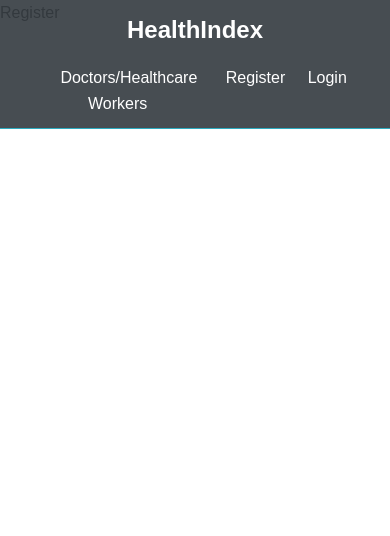
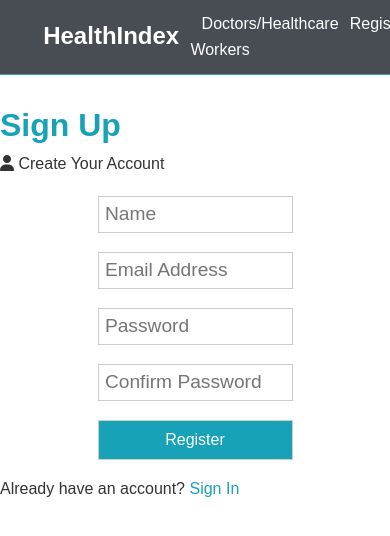
Before and after one commit to bicipeng/healthindex, a React (Create React App) app in the folder client/: page /register in a window 390 px wide. Shown: the top 536 px of the page. Built offline with nearby package versions, Linux system fonts and the light colour scheme.

Commit message:
onchange,onsubmit for register form

```diff
--- a/client/src/App.css
+++ b/client/src/App.css
@@ -1,4 +1,4 @@
-
+/* Global Styles */
 :root {
   --primary-color: #17a2b8;
   --dark-color: #343a40;
@@ -51,11 +51,11 @@ img {
   margin-bottom: 1rem;
 }
 
-.large {
+/* .large {
   font-size: 3rem;
   line-height: 1.2;
   margin-bottom: 1rem;
-}
+} */
 
 .lead {
   font-size: 1.5rem;
@@ -235,58 +235,9 @@ img {
 }
 
 /* Forms */
-.form .form-group {
-  margin: 1.2rem 0;
-}
 
-.form .form-text {
-  display: block;
-  margin-top: 0.3rem;
-  color: #888;
-}
 
-.form input[type='text'],
-.form input[type='email'],
-.form input[type='password'],
-.form input[type='date'],
-.form select,
-.form textarea {
-  display: block;
-  width: 100%;
-  padding: 0.4rem;
-  font-size: 1.2rem;
-  border: 1px solid #ccc;
-}
 
-.form input[type='submit'],
-button {
-  font: inherit;
-}
-
-.form .social-input {
-  display: flex;
-}
-
-.form .social-input i {
-  padding: 0.5rem;
-  width: 4rem;
-}
-
-.form .social-input i.fa-twitter {
-  color: #38a1f3;
-}
-.form .social-input i.fa-facebook {
-  color: #3b5998;
-}
-.form .social-input i.fa-instagram {
-  color: #3f729b;
-}
-.form .social-input i.fa-youtube {
-  color: #c4302b;
-}
-.form .social-input i.fa-linkedin {
-  color: #0077b5;
-}
 
 .table th,
 .table td {
@@ -298,8 +249,7 @@ button {
   background: var(--light-color);
 }
 
-/* Navbar */
-
+/* Landing Page */
 
 /* Profiles Page */
 .profile {
@@ -387,23 +337,9 @@ button {
   margin: 0.5rem 0;
 }
 
-.profile-github {
-  grid-area: github;
-}
 
-.profile-github .repo {
-  display: flex;
-}
 
-.profile-github .repo > div:first-child {
-  flex: 7;
-  flex-basis: 70%;
-}
 
-.profile-github > div:last-child {
-  flex: 3;
-  flex-basis: 20%;
-}
 
 /* Posts Page */
 .post-form .post-form-header {
@@ -463,25 +399,6 @@ button {
     font-size: 1rem;
   }
 
-  /* Navbar */
-  .navbar {
-    display: block;
-    text-align: center;
-  }
-
-  .navbar ul {
-    text-align: center;
-    justify-content: center;
-  }
-
-  .navbar h1 {
-    margin-bottom: 1rem;
-  }
-
-  .navbar .welcome {
-    display: none;
-  }
-
   /* Profiles Page */
   .profile {
     grid-template-columns: 1fr;
--- /dev/null
+++ b/client/src/components/Form.css
@@ -0,0 +1,50 @@
+.form-container{
+    padding-block-start:100px;
+
+
+}
+.form .form-group {
+    margin: 1.2rem 0;
+  }
+
+  .form .form-text {
+    display: block;
+    margin-top: 0.3rem;
+    color: #888;
+  }
+   .p .my-1{
+         margin:0 auto;
+   }
+.form input,
+  .form select,
+  .form textarea {
+    display: block;
+    margin:0 auto;
+    width: 50%;
+    padding: 0.4rem;
+    font-size: 1.2rem;
+    border: 1px solid #ccc;
+  }
+
+  .form input[type='submit'],
+  button {
+    font: inherit;
+  }
+
+  .form .social-input {
+    display: flex;
+  }
+
+  .form .social-input i {
+    padding: 0.5rem;
+    width: 4rem;
+  }
+
+ .form-container .signup {
+    /* font-size: 3rem;
+    line-height: 1.2; */
+    /* margin-bottom: 1rem; */
+    color:#17a2b8;
+    margin:auto;
+    vertical-align: middle;
+  }
--- a/client/src/components/Login.js
+++ b/client/src/components/Login.js
@@ -1,4 +1,4 @@
-import React, { Component } from 'react';
+import Reactfccc from 'react';
 
 const Login = () => {
     return (<div>Log In</div>  );
--- a/client/src/components/Register.js
+++ b/client/src/components/Register.js
@@ -1,8 +1,66 @@
-import React, { Component } from 'react';
+
+import React, { Fragment, useState } from 'react';
+import "./Form.css"
 const Register = () => {
-    return (<div>
-        Register
-    </div>  );
+    const [formData, setFormData] = useState({
+        name: "",
+        email: "",
+        password: "",
+        passwordConfirmed: ""
+    })
+
+    const { name, email, password, passwordConfirmed } = formData
+    const handleChange = (evt) => setFormData({ ...formData, [evt.target.name]: evt.target.value })
+    const handleSumit = evt =>{
+        evt.preventDefault();
+        if(passwordConfirmed!==password){
+            console.log("password do not match ")
+        }else {
+            console.log(formData)
+        }
+    }
+
+    return (<Fragment>
+        <div className="form-container" >
+            <h1 className="signup">Sign Up</h1>
+            <p className="lead"><i className="fas fa-user"></i> Create Your Account</p>
+            <form className="form" onSubmit={handleSumit}>
+                <div className="form-group">
+                    <input type="text" placeholder="Name" value={name} name="name" onChange={handleChange} required />
+                </div>
+                <div className="form-group">
+                    <input type="email" placeholder="Email Address" name="email" value={email} onChange={handleChange} required />
+
+                </div>
+                <div className="form-group">
+                    <input
+                        type="password"
+                        placeholder="Password"
+                        name="password"
+                        minLength="8"
+                        value={password}
+                        onChange={handleChange}
+                        required
+                    />
+                </div>
+                <div className="form-group">
+                    <input
+                        type="password"
+                        placeholder="Confirm Password"
+                        name="passwordConfirmed"
+                        minLength="8"
+                        value={passwordConfirmed}
+                        onChange={handleChange}
+                        required
+                    />
+                </div>
+                <input type="submit" className="btn btn-primary" value="Register" />
+            </form>
+            <p className="my-1">
+                Already have an account? <a href="login.html">Sign In</a>
+            </p>
+        </div>
+    </Fragment>);
 }
 
 export default Register;
```
Also changed, not shown: 2 other files (tests, documents, lock files or other folders).
